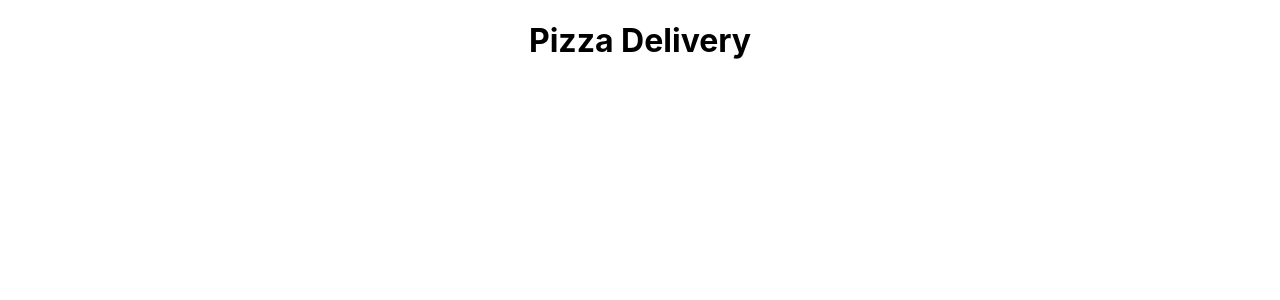
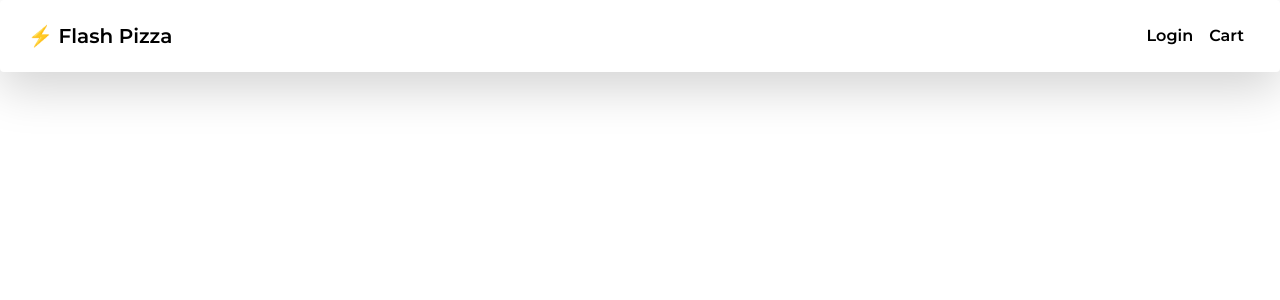
Before and after one commit to jaiedsabid/pizza-delivery-mern, a React (Create React App) app in the folder client/: page / in a window 1280 px wide. Shown: the top 300 px of the page. Built offline with nearby package versions, Linux system fonts and the light colour scheme.

Commit message:
Added Navbar component

```diff
--- a/client/package.json
+++ b/client/package.json
@@ -7,6 +7,7 @@
     "@testing-library/jest-dom": "^5.14.1",
     "@testing-library/react": "^11.2.7",
     "@testing-library/user-event": "^12.8.3",
+    "bootstrap": "^5.0.2",
     "react": "^17.0.2",
     "react-dom": "^17.0.2",
     "react-scripts": "4.0.3",
--- a/client/src/App.js
+++ b/client/src/App.js
@@ -1,9 +1,10 @@
 import './App.css';
+import Navbar from "./components/Navbar";
 
 function App() {
   return (
     <div className="App">
-      <h1>Pizza Delivery</h1>
+        <Navbar />
     </div>
   );
 }
--- /dev/null
+++ b/client/src/components/Navbar.js
@@ -0,0 +1,30 @@
+import React from 'react';
+
+function Navbar() {
+    return (
+        <React.Fragment>
+            <nav className="navbar navbar-expand-lg navbar-light shadow-lg p-3 mb-5 bg-body rounded">
+                <div className="container-fluid">
+                    <a className="navbar-brand" href="#">⚡ Flash Pizza</a>
+                    <button className="navbar-toggler" type="button" data-bs-toggle="collapse"
+                            data-bs-target="#navbarNav" aria-controls="navbarNav" aria-expanded="false"
+                            aria-label="Toggle navigation">
+                        <span className="navbar-toggler-icon"></span>
+                    </button>
+                    <div className="collapse navbar-collapse" id="navbarNav">
+                        <ul className="navbar-nav ms-auto">
+                            <li className="nav-item">
+                                <a className="nav-link" href="#">Login</a>
+                            </li>
+                            <li className="nav-item">
+                                <a className="nav-link" href="#">Cart</a>
+                            </li>
+                        </ul>
+                    </div>
+                </div>
+            </nav>
+        </React.Fragment>
+    );
+}
+
+export default Navbar;
--- a/client/src/index.css
+++ b/client/src/index.css
@@ -1,3 +1,5 @@
+@import url('https://fonts.googleapis.com/css2?family=Montserrat:wght@600&display=swap');
+
 body {
   margin: 0;
   font-family: -apple-system, BlinkMacSystemFont, 'Segoe UI', 'Roboto', 'Oxygen',
@@ -5,9 +7,18 @@ body {
     sans-serif;
   -webkit-font-smoothing: antialiased;
   -moz-osx-font-smoothing: grayscale;
+  font-family: 'Montserrat', sans-serif !important;
 }
 
 code {
   font-family: source-code-pro, Menlo, Monaco, Consolas, 'Courier New',
     monospace;
 }
+
+.nav-link {
+  color: black !important;
+}
+
+.navbar-brand {
+  color: black !important;
+}
--- a/client/src/index.js
+++ b/client/src/index.js
@@ -2,6 +2,7 @@ import React from 'react';
 import ReactDOM from 'react-dom';
 import './index.css';
 import App from './App';
+import 'bootstrap/dist/css/bootstrap.min.css';
 
 ReactDOM.render(
   <React.Fragment>
```
Also changed, not shown: 1 other file (tests, documents, lock files or other folders).
